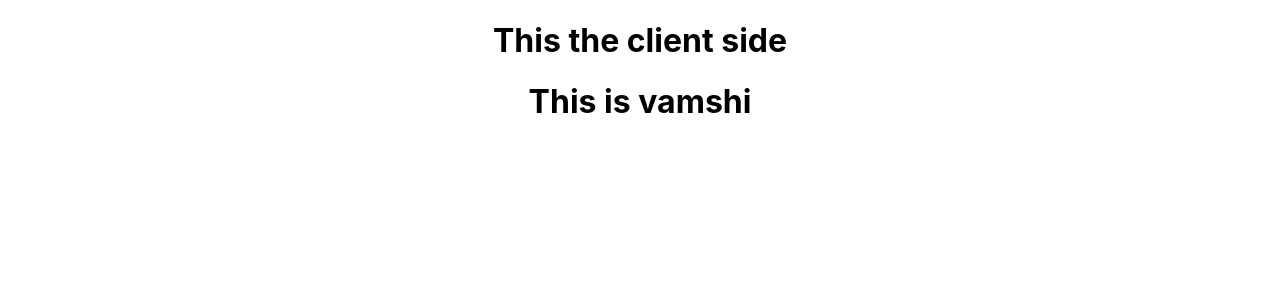
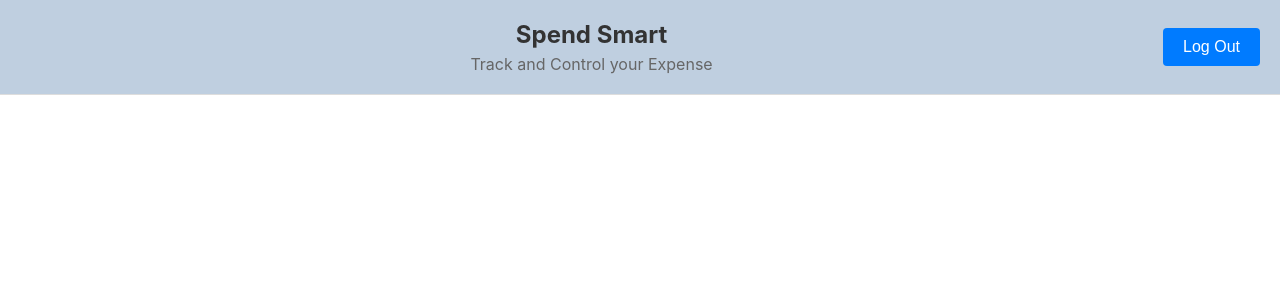
Before and after one commit to Vamshi5454/SpendSmart, a React (Create React App) app in the folder client/: page / in a window 1280 px wide. Shown: the top 300 px of the page. Built offline with nearby package versions, Linux system fonts and the light colour scheme.

Commit message:
Header Added

```diff
--- a/client/src/App.js
+++ b/client/src/App.js
@@ -1,12 +1,14 @@
 import logo from "./logo.svg";
 import "./App.css";
 import Home from "./pages/Home/Home";
+import Header from "./components/Header/Header.js";
 
 function App() {
   return (
     <div className="App">
-      <h1>This the client side</h1>
-      <Home name="vamshi" />
+      {/* <h1>This the client side</h1> */}
+      {/* <Home name="vamshi" /> */}
+      <Header />
     </div>
   );
 }
--- a/client/src/components/Header/Header.css
+++ b/client/src/components/Header/Header.css
@@ -1,3 +1,39 @@
 .header {
-  margin-top: 60px;
+  display: flex;
+  align-items: center;
+  justify-content: space-between;
+  padding: 20px;
+  background-color: #bfcfe0; /* Optional: Adjust as needed */
+  border-bottom: 1px solid #ddd; /* Optional: Adds a divider line */
 }
+
+.header div {
+  text-align: center;
+  flex: 1;
+}
+
+.header h1 {
+  margin: 0;
+  font-size: 24px;
+  color: #333;
+}
+
+.header p {
+  margin: 5px 0 0;
+  color: #666;
+  font-size: 16px;
+}
+
+.header button {
+  padding: 10px 20px;
+  font-size: 16px;
+  color: #fff;
+  background-color: #007bff;
+  border: none;
+  border-radius: 4px;
+  cursor: pointer;
+}
+
+.header button:hover {
+  background-color: #0056b3;
+}
--- a/client/src/components/Header/Header.js
+++ b/client/src/components/Header/Header.js
@@ -2,10 +2,17 @@ import React from "react";
 import "../Header/Header.css";
 
 function Header() {
+  // const  handleLogOut=()=>{
+  //    route to Home page
+  // }
+
   return (
     <div className="header">
-      <h1>Spend Smart</h1>
-      <p>Track and Control your Expense</p>
+      <div>
+        <h1>Spend Smart</h1>
+        <p>Track and Control your Expense</p>
+      </div>
+      <button>Log Out</button>
     </div>
   );
 }
```
Also changed, not shown: client/src/components/DashBoard/DashBoard.js (added, +7 -0 lines).
